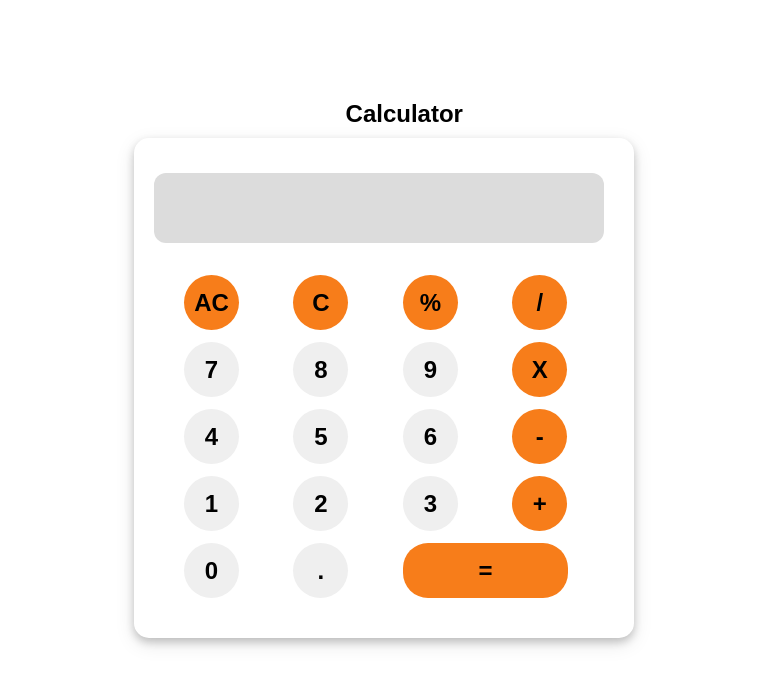
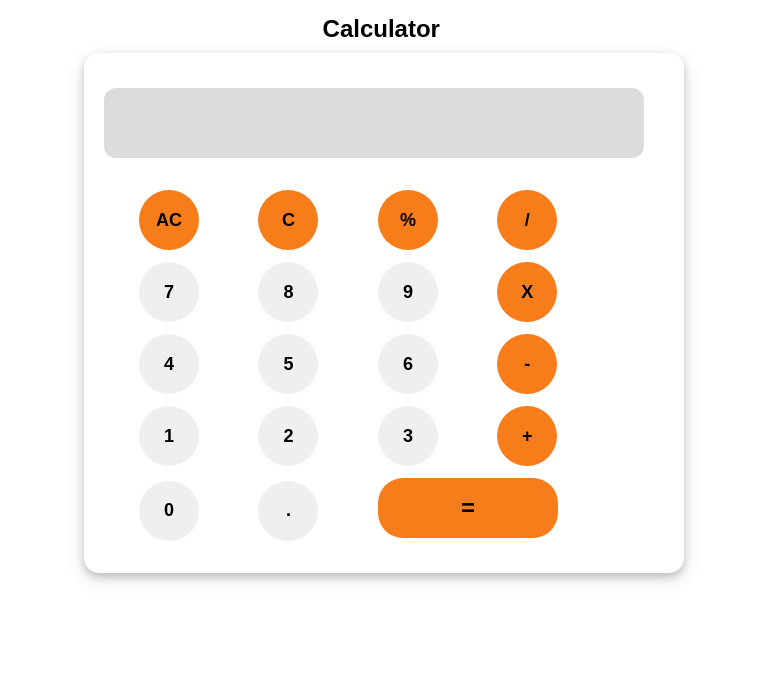
Before and after one commit to SanketBW/CalCulator, a plain HTML site: page index.html in a window 768 px wide. Drawn offline with Linux system fonts and the light colour scheme.

Commit message:
Changes Updated

```diff
--- a/style.css
+++ b/style.css
@@ -118,7 +118,8 @@ input[name="operator"] {
         font-weight: bolder;
     }
 }
-@media only screen and (min-width:401px) and (max-width:485px) {
+
+@media only screen and (min-width:401px) and (max-width:500px) {
     h2 {
         margin-left: 32%;
         padding-top: 15px;
@@ -126,7 +127,7 @@ input[name="operator"] {
 
     .parent {
         box-shadow: 0 4px 8px 0 rgba(0, 0, 0, 0.2), 0 6px 20px 0 rgba(0, 0, 0, 0.1);
-        width: 390px;
+        width: 400px;
         height: 480px;
         border-radius: 15px;
     }
@@ -159,3 +160,45 @@ input[name="operator"] {
         font-weight: bolder;
     }
 }
+
+@media only screen and (min-width:501px) and (max-width:1024px) {
+    h2 {
+        margin-left: 42%;
+        padding-top: 15px;
+    }
+
+    .parent {
+        box-shadow: 0 4px 8px 0 rgba(0, 0, 0, 0.2), 0 6px 20px 0 rgba(0, 0, 0, 0.1);
+        width: 600px;
+        height: 520px;
+        border-radius: 15px;
+    }
+
+    .btn {
+        width: 60px;
+        height: 60px;
+        margin-left: 55px;
+        margin-top: 12px;
+        font-size: large;
+        border-radius: 50%;
+        border: none;
+        font-weight: bolder;
+    }
+
+    .btn:hover,
+    .btn1:hover {
+        cursor: pointer;
+        box-shadow: 0 4px 8px 0 rgba(0, 0, 0, 0.2), 0 6px 20px 0 rgba(0, 0, 0, 0.1);
+    }
+
+    .btn1 {
+        height: 60px;
+        margin-left: 55px;
+        /* margin-top: -150px; */
+        border: none;
+        border-radius: 25px;
+        width: 180px;
+        font-size: x-large;
+        font-weight: bolder;
+    }
+}
```
